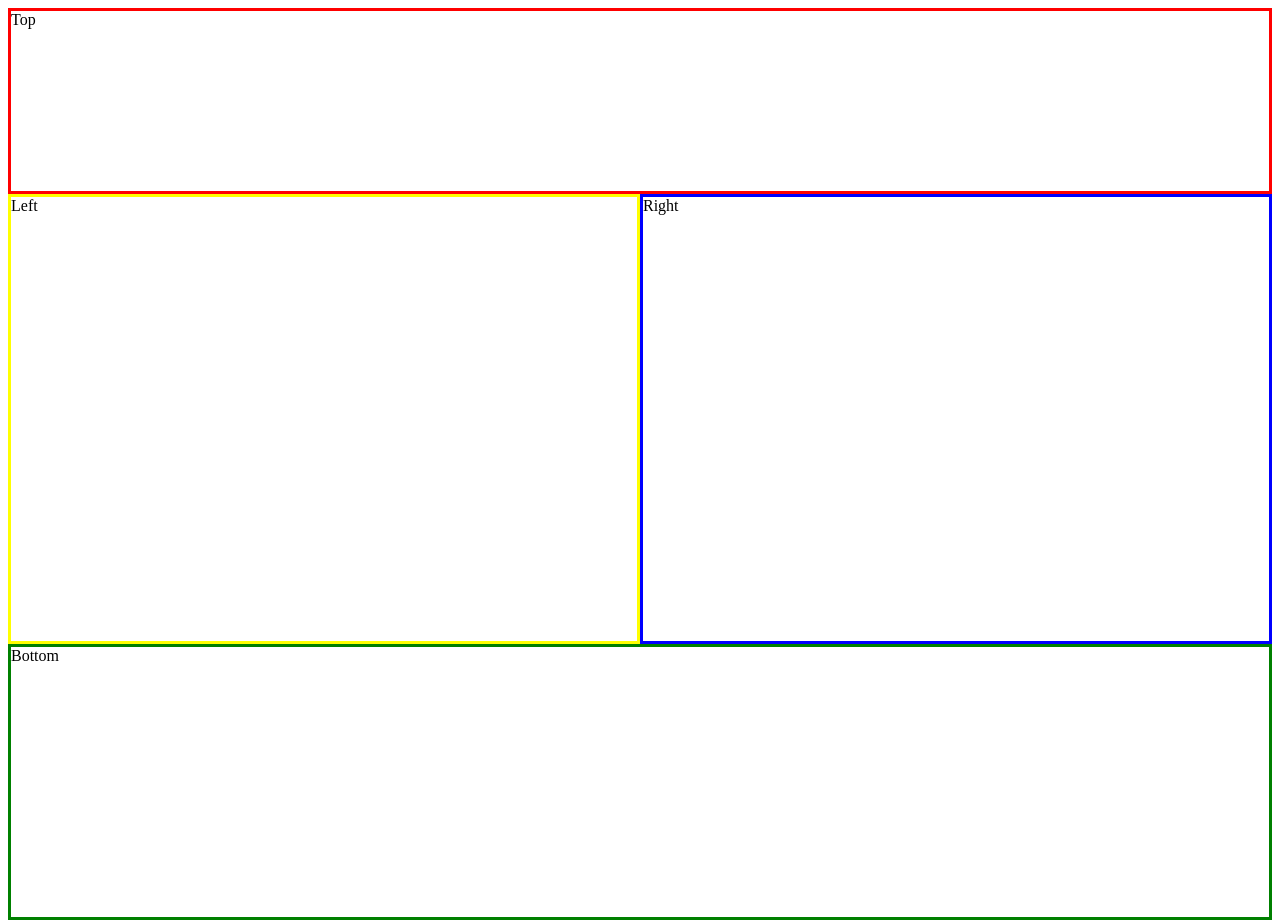
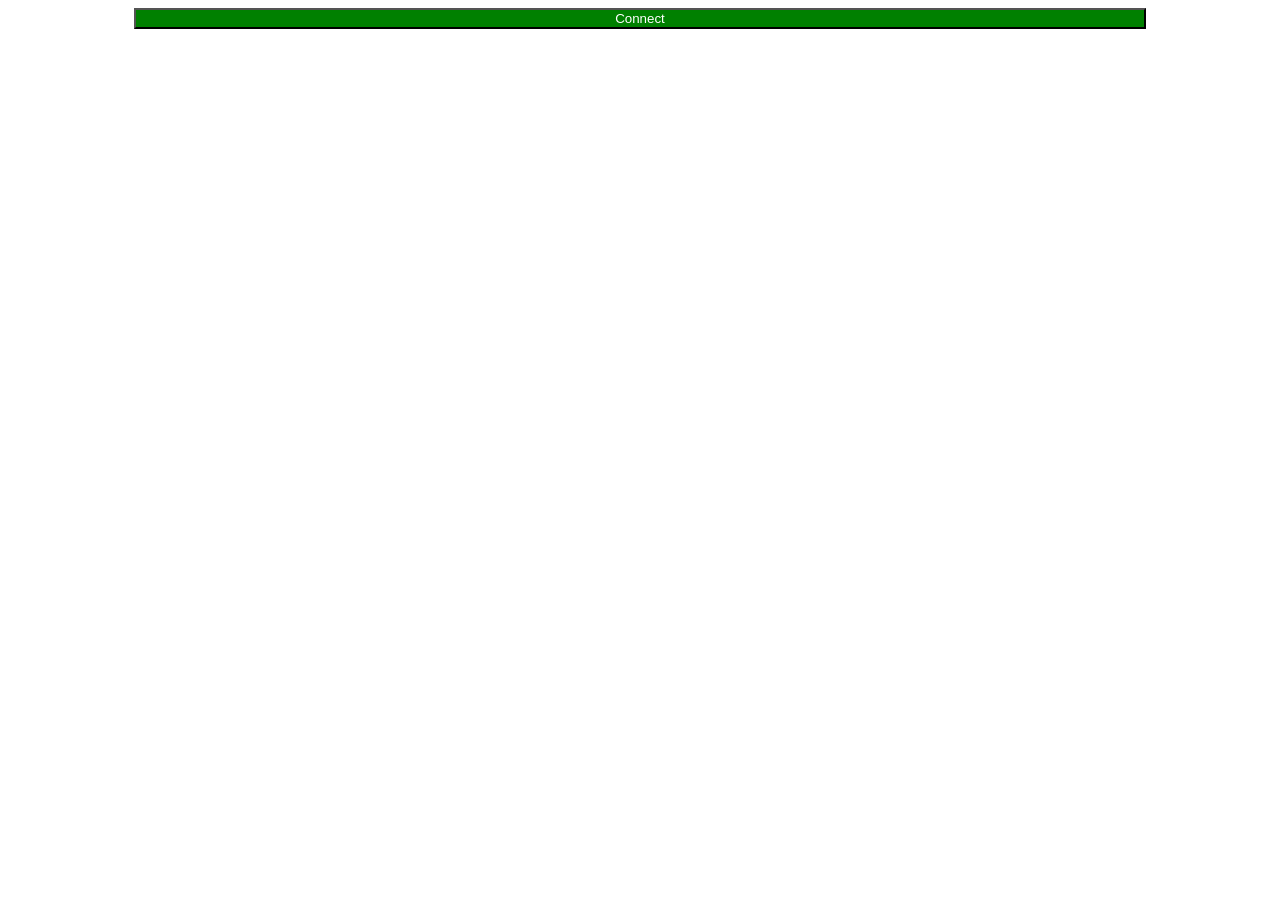
Before and after one commit to Fercho18/VueTutorial, a Vue app: page / in a window 1280 px wide. After the commit the page ends 800 px from the top, so only its background shows below. Built offline with nearby package versions, Linux system fonts and the light colour scheme.

Commit message:
Step3: Connect button

```diff
--- a/src/App.vue
+++ b/src/App.vue
@@ -1,5 +1,7 @@
 <template>
-  <div class="main">
+  <button v-if="!connected" class="myButtonConnect" @click="toggle">Connect</button>
+  <button v-if="connected" class="myButtonDisconnect" @click="toggle">Disconnect</button>
+  <div v-if="connected" class="main">
     <Top></Top>
     <div style="display: flex; height: 50%;">
       <Left></Left>
@@ -10,7 +12,7 @@
 </template>
 
 <script lang="ts">
-import { defineComponent } from "vue";
+import { defineComponent, ref } from "vue";
 import Top from "./components/Top.vue";
 import Bottom from "./components/Bottom.vue";
 import Left from "./components/Left.vue";
@@ -24,6 +26,18 @@
     Right,
     Bottom,
   },
+  setup(){
+
+    let connected = ref(false);
+    function toggle(){
+      connected.value=!connected.value;
+    }
+    return{
+      connected,
+      toggle
+    }
+
+  }
 });
 </script>
 
@@ -31,4 +45,18 @@
 .main{
   height: 900px;
 }
+.myButtonConnect{
+  background-color: green;
+  width: 80%;
+  color:white;
+  margin-left: 10%;
+  margin-bottom: 1%;
+}
+.myButtonDisconnect{
+  background-color: brown;
+  width: 80%;
+  color:white;
+  margin-left: 10%;
+  margin-bottom: 1%;
+}
 </style>
```
